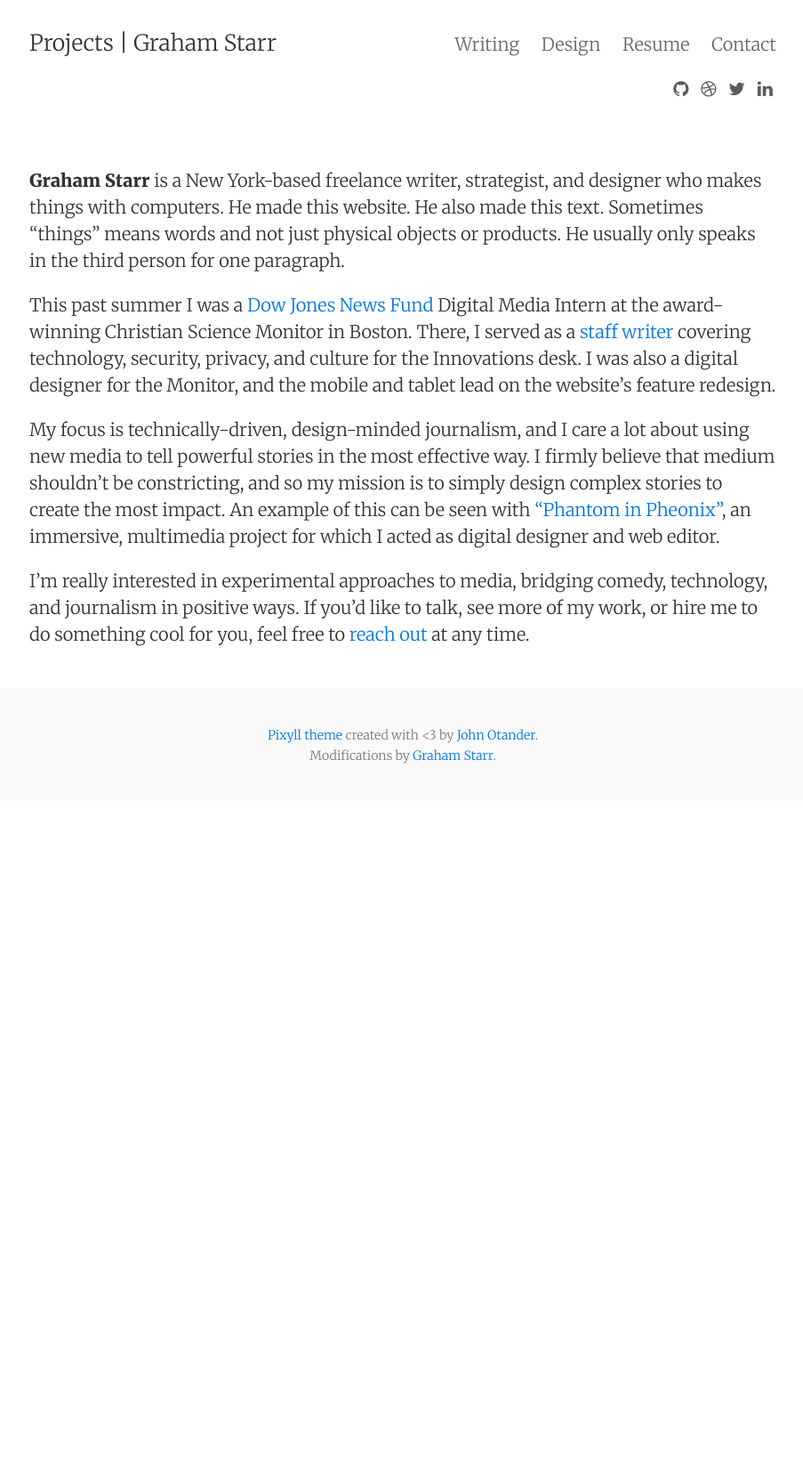
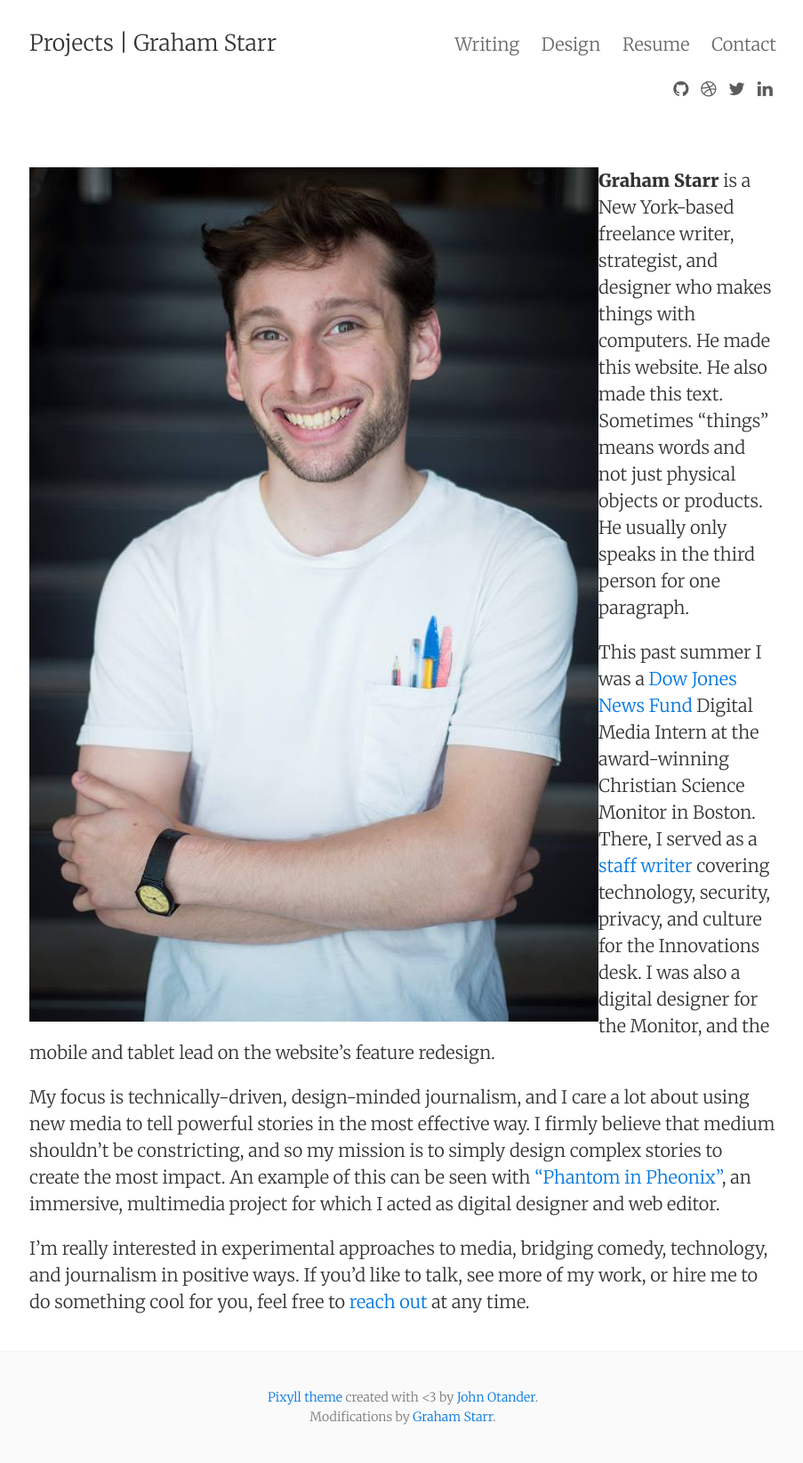
Before and after one commit to gstarr/gstarr.github.io, a Jekyll site: the page built from about.md, in a window 1280 px wide. Shown: the whole page at 89% size, without its empty margins (187-1090 px from the left). Built offline with Jekyll 4.4.1, drawn with Linux system fonts in a browser that asks for light colours; nearby versions of some CDN libraries; before the commit the page ends 900 px from its top, so only the background shows below that.

Commit message:
making myself look gr8

```diff
--- a/about.md
+++ b/about.md
@@ -4,6 +4,7 @@ title:
 permalink: /about/
 ---
 
+<img style="float: left;" src="/images/me.jpg">
 **Graham Starr** is a New York-based freelance writer, strategist, and designer who makes things with computers. He made this website. He also made this text. Sometimes "things" means words and not just physical objects or products. He usually only speaks in the third person for one paragraph.
 
 This past summer I was a [Dow Jones News Fund](http://www.newsfund.org/) Digital Media Intern at the award-winning Christian Science Monitor in Boston. There, I served as a [staff writer](http://www.csmonitor.com/About/People/Graham-Starr) covering technology, security, privacy, and culture for the Innovations desk. I was also a digital designer for the Monitor, and the mobile and tablet lead on the website's feature redesign.
```
